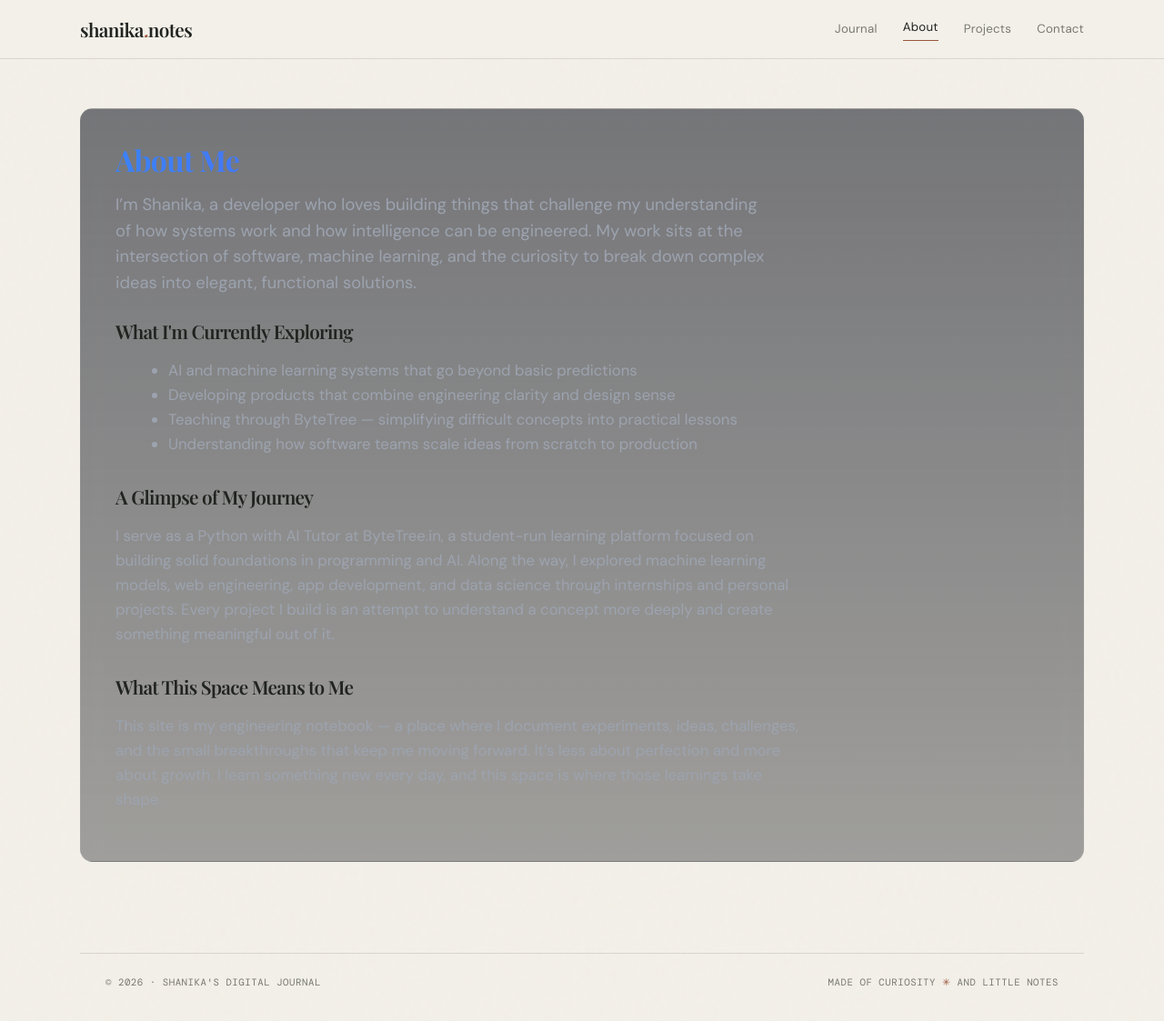
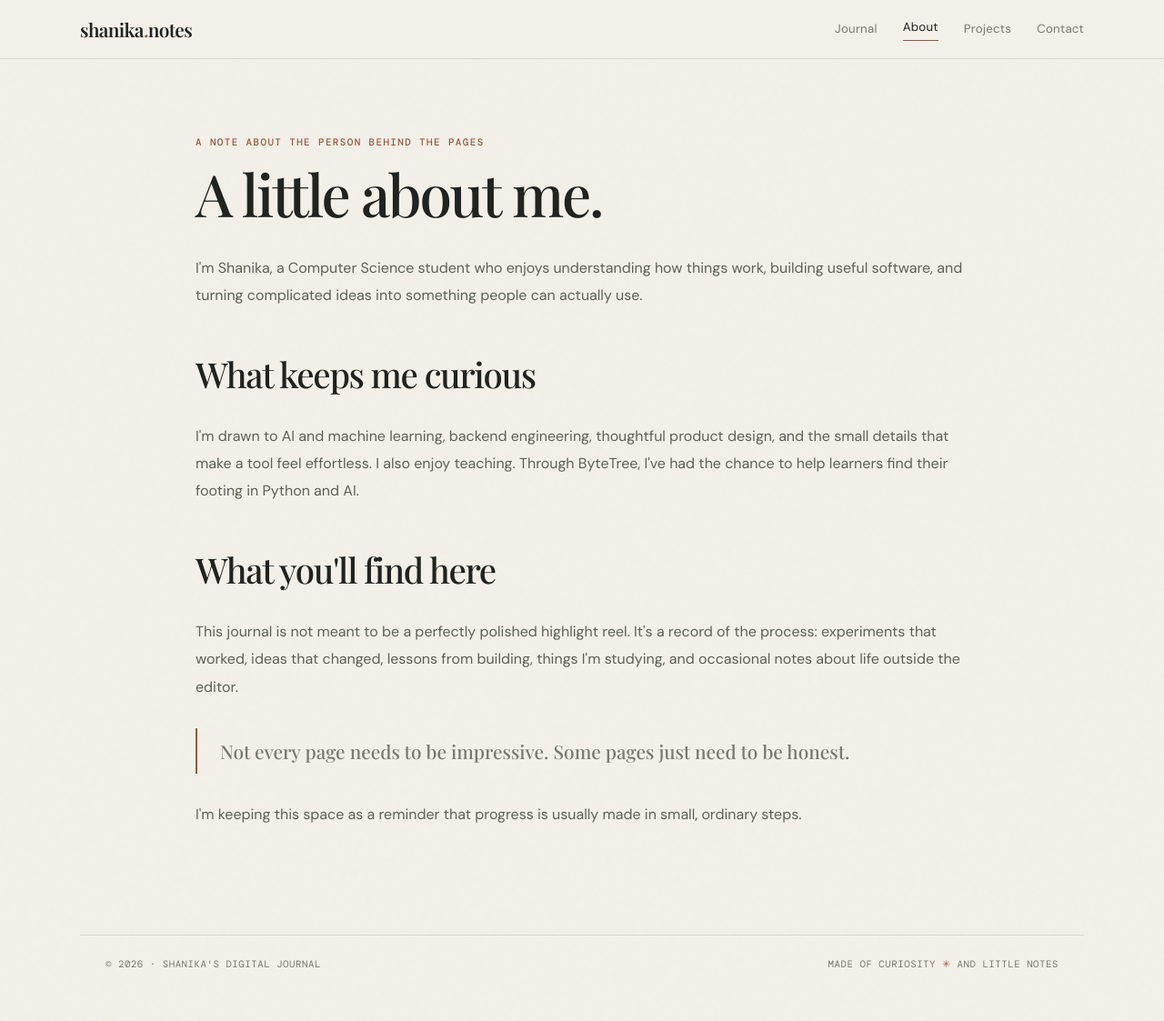
Before and after one commit to shanikashameems/shanikashameems.github.io, a Jekyll site: the page built from about.md, in a window 1280 px wide and 1125 px high. Shown: the whole window at 91% size. Built offline with Jekyll 4.4.1, drawn with Linux system fonts in a browser that asks for light colours.

Commit message:
Refresh about page copy and layout

```diff
--- a/about.md
+++ b/about.md
@@ -1,136 +1,20 @@
 ---
 layout: default
-title: About Me
+title: About
 ---
 
-<section style="
-  margin-top:0;
-  border:1px solid rgba(255,255,255,0.05);
-  padding:38px;
-  border-radius:14px;
-  background:linear-gradient(180deg, rgba(13,17,28,0.55), rgba(6,8,14,0.35));
-  backdrop-filter:blur(12px);
-  opacity:0;
-  animation:aboutReveal 1s ease forwards;
-">
+<article class="content-page reveal">
+  <div class="eyebrow">A note about the person behind the pages</div>
+  <h1>A little about me.</h1>
+  <p>I'm Shanika, a Computer Science student who enjoys understanding how things work, building useful software, and turning complicated ideas into something people can actually use.</p>
 
-  <!-- ABOUT TITLE -->
-  <h1 style="
-    margin:0 0 16px 0;
-    font-size:2rem;
-    font-weight:700;
-    letter-spacing:-0.02em;
-    background:linear-gradient(90deg,#3b82f6,#7c3aed);
-    -webkit-background-clip:text;
-    -webkit-text-fill-color:transparent;
-  ">
-    About Me
-  </h1>
+  <h2>What keeps me curious</h2>
+  <p>I'm drawn to AI and machine learning, backend engineering, thoughtful product design, and the small details that make a tool feel effortless. I also enjoy teaching. Through ByteTree, I've had the chance to help learners find their footing in Python and AI.</p>
 
-  <!-- SUBTITLE -->
-  <p style="
-    color:#9ca3af;
-    font-size:1.15rem;
-    max-width:720px;
-    line-height:1.55;
-    margin:0 0 28px 0;
-  ">
-    I’m Shanika, a developer who loves building things that challenge my understanding of how systems work and how intelligence can be engineered. My work sits at the intersection of software, machine learning, and the curiosity to break down complex ideas into elegant, functional solutions.
-  </p>
+  <h2>What you'll find here</h2>
+  <p>This journal is not meant to be a perfectly polished highlight reel. It's a record of the process: experiments that worked, ideas that changed, lessons from building, things I'm studying, and occasional notes about life outside the editor.</p>
 
-  <!-- SECTION BLOCK -->
-  <div style="
-    opacity:0;
-    animation:fadeSlide 1.1s ease forwards;
-    animation-delay:0.25s;
-  ">
-    <h2 style="
-      font-size:1.3rem;
-      margin-bottom:10px;
-      font-weight:600;
-    ">
-      What I'm Currently Exploring
-    </h2>
+  <blockquote>Not every page needs to be impressive. Some pages just need to be honest.</blockquote>
 
-    <ul style="
-      color:#9ca3af;
-      line-height:1.6;
-      font-size:1.05rem;
-      margin-left:18px;
-    ">
-      <li>AI and machine learning systems that go beyond basic predictions</li>
-      <li>Developing products that combine engineering clarity and design sense</li>
-      <li>Teaching through ByteTree — simplifying difficult concepts into practical lessons</li>
-      <li>Understanding how software teams scale ideas from scratch to production</li>
-    </ul>
-  </div>
-
-  <!-- SECTION BLOCK 2 -->
-  <div style="
-    margin-top:34px;
-    opacity:0;
-    animation:fadeSlide 1.1s ease forwards;
-    animation-delay:0.45s;
-  ">
-    <h2 style="
-      font-size:1.3rem;
-      margin-bottom:10px;
-      font-weight:600;
-    ">
-      A Glimpse of My Journey
-    </h2>
-
-    <p style="
-      color:#9ca3af;
-      max-width:760px;
-      font-size:1.05rem;
-      line-height:1.6;
-    ">
-      I serve as a Python with AI Tutor at ByteTree.in, a student-run learning platform focused on building solid foundations in programming and AI.
-      Along the way, I explored machine learning models, web engineering, app development, and data science through internships and personal projects.
-      Every project I build is an attempt to understand a concept more deeply and create something meaningful out of it.
-    </p>
-  </div>
-
-  <!-- SECTION BLOCK 3 -->
-  <div style="
-    margin-top:34px;
-    opacity:0;
-    animation:fadeSlide 1.1s ease forwards;
-    animation-delay:0.65s;
-  ">
-    <h2 style="
-      font-size:1.3rem;
-      margin-bottom:10px;
-      font-weight:600;
-    ">
-      What This Space Means to Me
-    </h2>
-
-    <p style="
-      color:#9ca3af;
-      max-width:760px;
-      font-size:1.05rem;
-      line-height:1.6;
-    ">
-      This site is my engineering notebook — a place where I document experiments, ideas, challenges, and the small breakthroughs that keep me moving forward.
-      It’s less about perfection and more about growth. I learn something new every day, and this space is where those learnings take shape.
-    </p>
-  </div>
-
-</section>
-
-<!-- ANIMATIONS -->
-<style>
-@keyframes aboutReveal {
-  0% { opacity:0; transform:translateY(20px); filter:blur(12px);}
-  70% { opacity:1; transform:translateY(0); filter:blur(0);}
-  100% { opacity:1; }
-}
-
-@keyframes fadeSlide {
-  0% { opacity:0; transform:translateY(18px); filter:blur(10px);}
-  70% { opacity:1; transform:translateY(0px); filter:blur(0);}
-  100% { opacity:1; }
-}
-</style>
+  <p>I'm keeping this space as a reminder that progress is usually made in small, ordinary steps.</p>
+</article>
```
